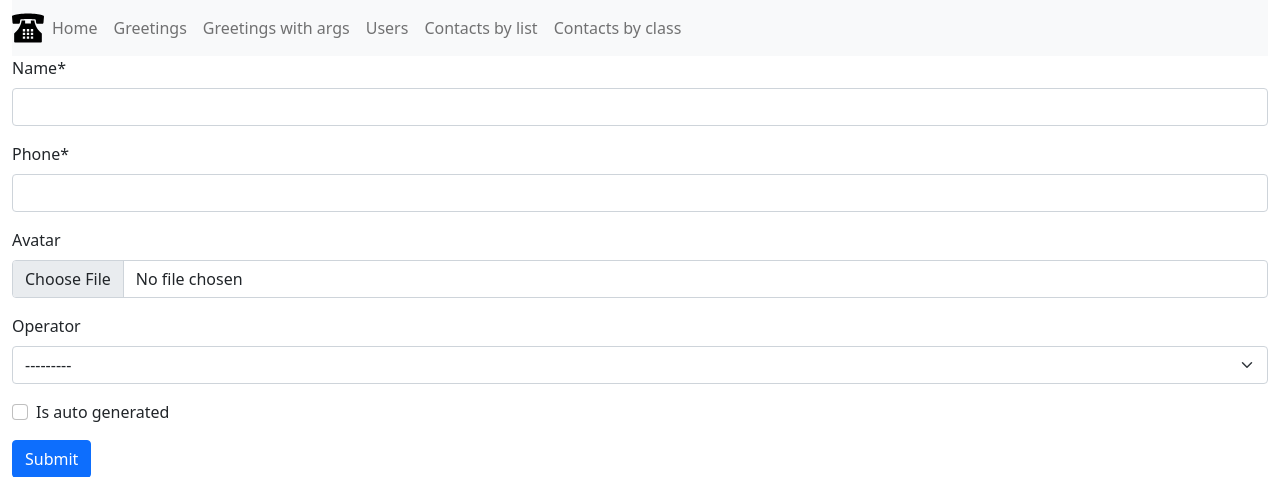
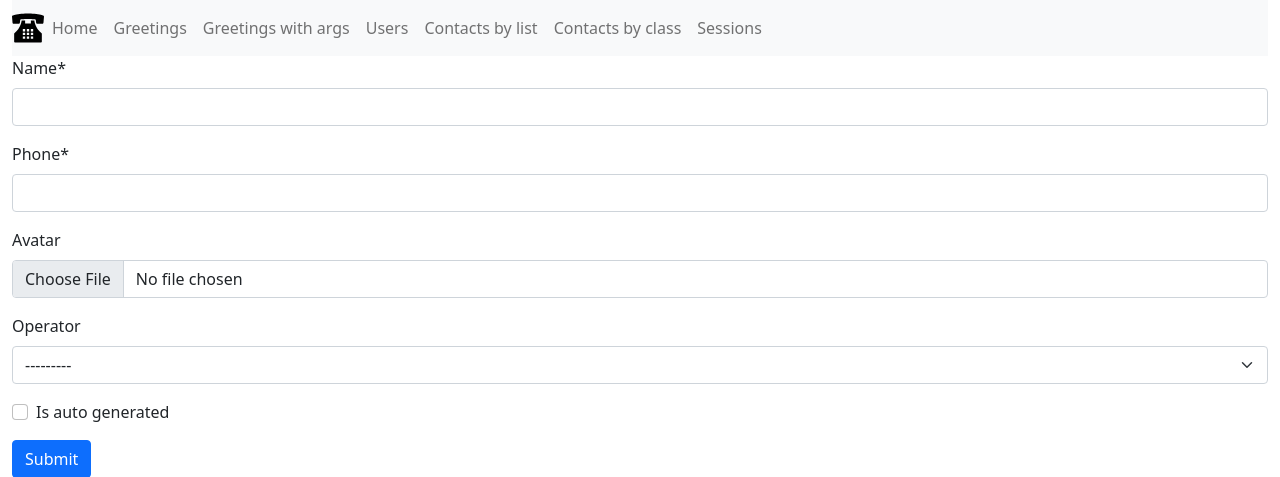
Before and after one commit to Hillel-i-Python-Pro-i-2022-12-27/homework__natali_chystyakova_django, a Django app: page /contacts/create/ in a window 1280 px wide. Shown: the top 477 px of the page. Run offline with Django 4.2, Linux system fonts and the light colour scheme; data that the repository does not hold is empty; some libraries are stand-ins or nearby versions.

Commit message:
add Sessions to navbar

```diff
--- a/apps/templates/_helpers/_header.html
+++ b/apps/templates/_helpers/_header.html
@@ -22,6 +22,9 @@
             <li class="nav-item">
                 <a class="nav-link" href="{% url "contacts:list_by_class" %}"> Contacts by class</a>
             </li>
+            <li class="nav-item">
+                <a class="nav-link" href="{% url "sessions_user:index" %}"> Sessions</a>
+            </li>
         </ul>
     </nav >
 </header>
```
